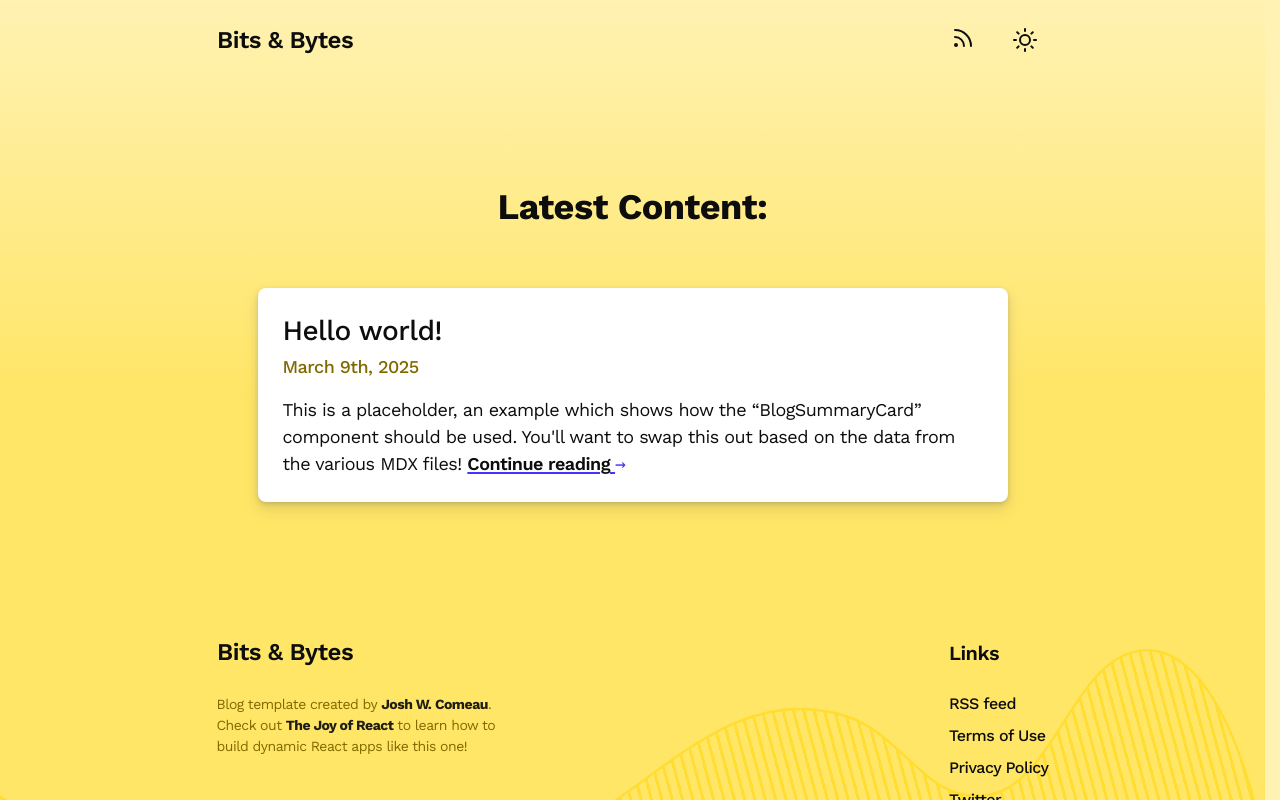
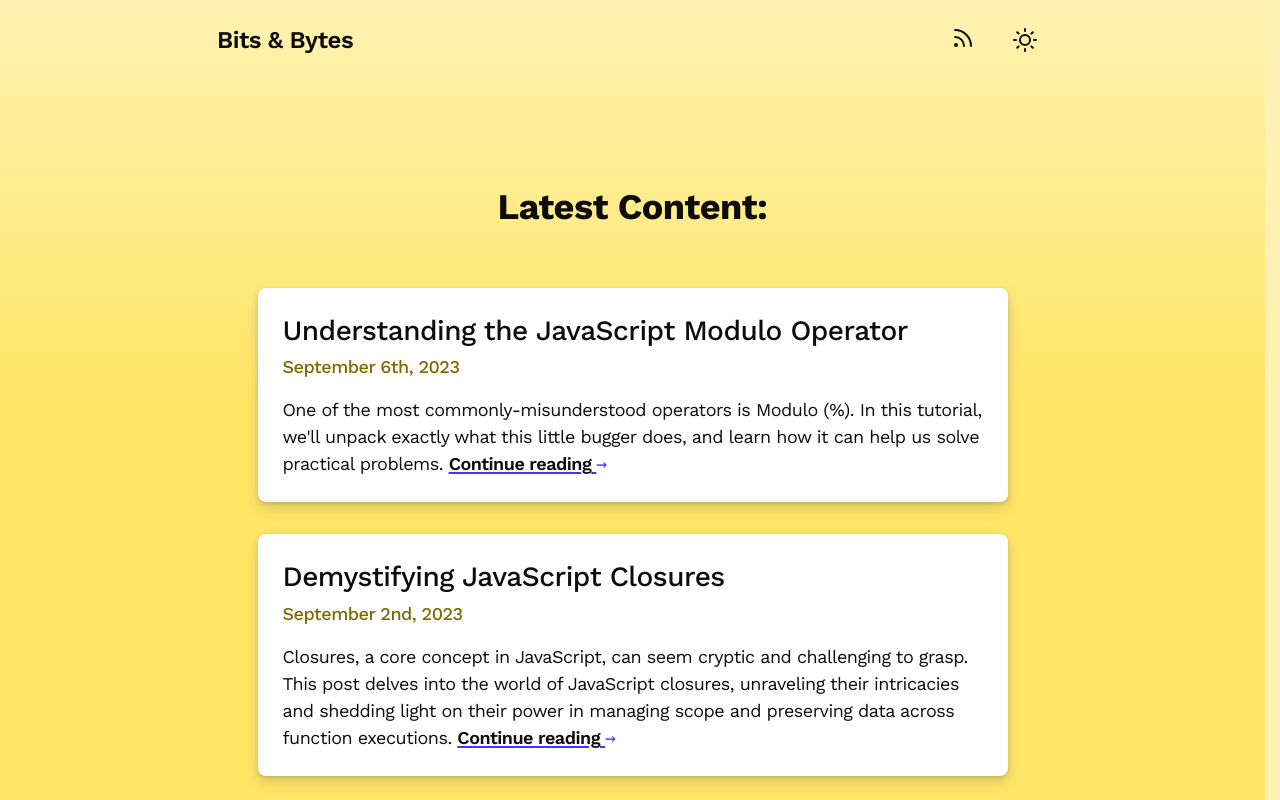
Before and after one commit to mux-mux/blog, a Next.js app: page / in a window 1280 px wide. Shown: the top 800 px of the page. Built offline with nearby package versions, Linux system fonts and the light colour scheme; a web font is replaced by a local one.

Commit message:
my-update-homepage-to-show-all-posts

```diff
--- a/src/app/page.js
+++ b/src/app/page.js
@@ -1,23 +1,34 @@
-import React from 'react';
-
+'use client';
+import { useEffect, useState } from 'react';
 import BlogSummaryCard from '@/components/BlogSummaryCard';
+import { getBlogPostList } from '@/helpers/file-helpers';
 
 import styles from './homepage.module.css';
 
 function Home() {
+  const [blogPosts, setBlogPosts] = useState([]);
+
+  useEffect(() => {
+    const getBlogData = async () => {
+      const data = await getBlogPostList();
+      setBlogPosts(data);
+    };
+    getBlogData();
+  }, [setBlogPosts]);
+
   return (
     <div className={styles.wrapper}>
-      <h1 className={styles.mainHeading}>
-        Latest Content:
-      </h1>
+      <h1 className={styles.mainHeading}>Latest Content:</h1>
 
-      {/* TODO: Iterate over the data read from the file system! */}
-      <BlogSummaryCard
-        slug="example"
-        title="Hello world!"
-        abstract="This is a placeholder, an example which shows how the “BlogSummaryCard” component should be used. You'll want to swap this out based on the data from the various MDX files!"
-        publishedOn={new Date()}
-      />
+      {blogPosts.map(({ slug, title, abstract, publishedOn }) => (
+        <BlogSummaryCard
+          key={publishedOn}
+          slug={slug}
+          title={title}
+          abstract={abstract}
+          publishedOn={publishedOn}
+        />
+      ))}
     </div>
   );
 }
```
Also changed, not shown: 2 other files (tests, documents, lock files or other folders).
